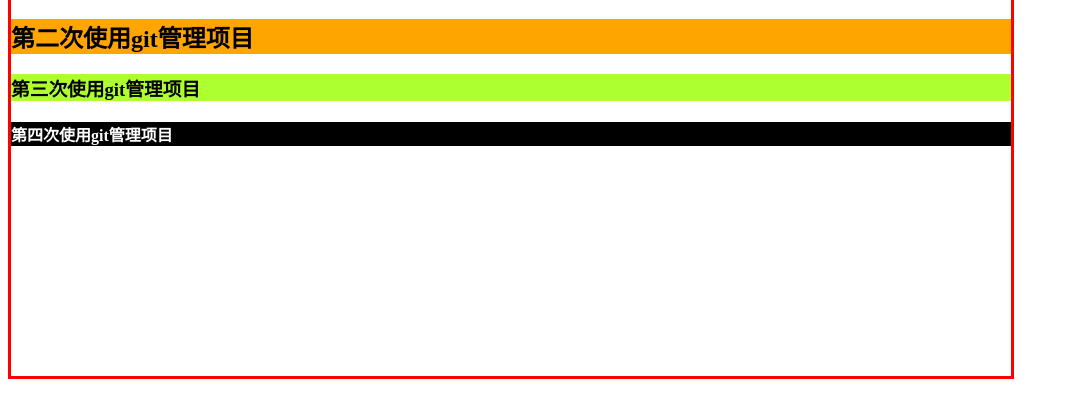
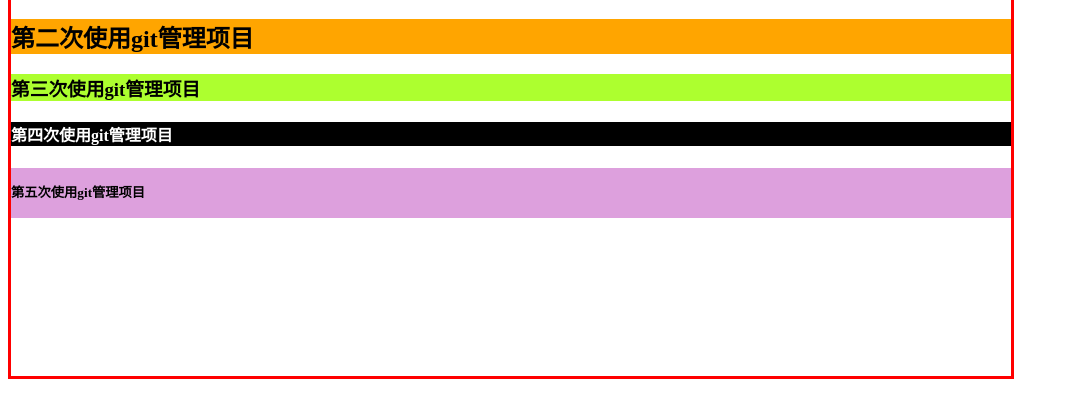
Before and after one commit to dkl0701/2303NB, a plain HTML site: page index.html in a window 1280 px wide. Shown: the part 135-552 px from the top of the page, without its empty margins (0-1069 px from the left). Drawn offline with Linux system fonts and the light colour scheme.

Commit message:
第五次使用git管理项目，增加了一个h5

```diff
--- a/index.html
+++ b/index.html
@@ -12,6 +12,7 @@
       <h2>第二次使用git管理项目</h2>
       <h3>第三次使用git管理项目</h3>
       <h4>第四次使用git管理项目</h4>
+      <h5>第五次使用git管理项目</h5>
     </div>
   </body>
 </html>
--- a/less/index.less
+++ b/less/index.less
@@ -27,4 +27,9 @@ h4{
     .bgc(black);
     color: white;
 }
+h5{
+    height: (@lh/2);
+    line-height: (@lh/2);
+    .bgc(plum)
 }
+}
```
Also changed, not shown: less/index.css.
